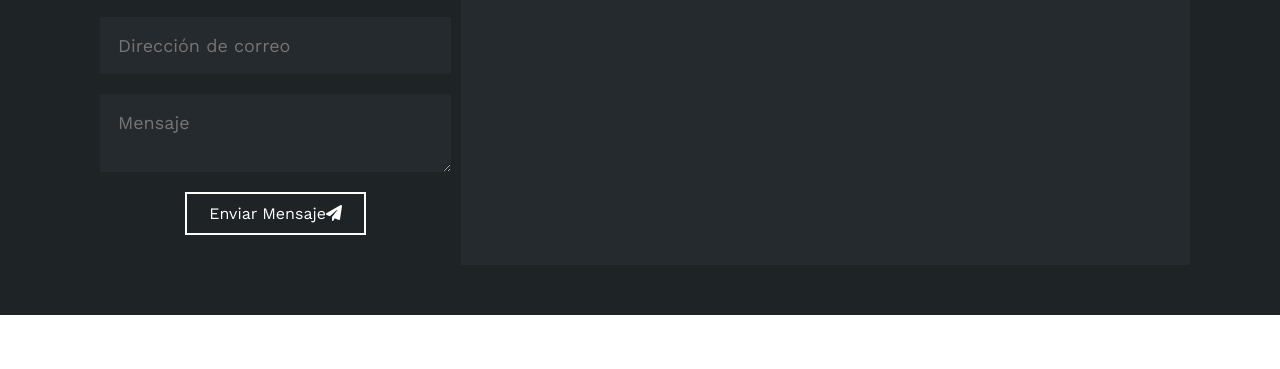
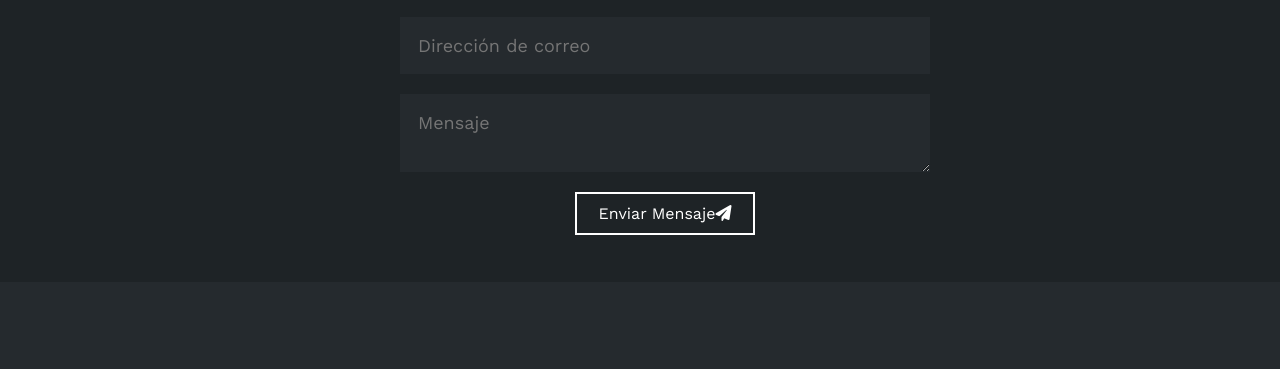
Before and after one commit to RojasAlejo/PreEntrega2-Rojas, a plain HTML site: page pages/contacto.html in a window 1280 px wide. Shown: the part 296-665 px from the top of the page. Drawn offline with nearby package versions, Linux system fonts and the light colour scheme.

Commit message:
Segundo Retoque

```diff
--- a/css/estilo.css
+++ b/css/estilo.css
@@ -6,7 +6,7 @@
     padding: 0;
 }
 html{
-    /* me permite deslizar cuando hago clic en los links del menu */
+    /*deslizar cuando hago clic en los links del menu */
     scroll-behavior: smooth;
 }
 /* MENU */
@@ -388,6 +388,7 @@ html{
 .contacto .contenido-seccion{
     max-width: 1100px;
     margin: auto;
+    text-align: center;
 }
 .contacto h2{
     font-size: 48px;
@@ -402,6 +403,7 @@ html{
     width: 50%;
     padding: 10px;
     position: relative;
+    left: 300px;
 }
 .contacto .col input, .contacto .col textarea{
     display: block;
@@ -462,7 +464,13 @@ html{
     display: inline-block;
     margin-right: 20px;
 }
+.contactoFooter {
+    position: fixed;
+    left: 0%;
+    bottom: 0%;
+    width: 100%;
 
+}
 footer{
     background-color: #252A2E;
     color: #fff;
```
Also changed, not shown: index.html (+10 -3 lines).
